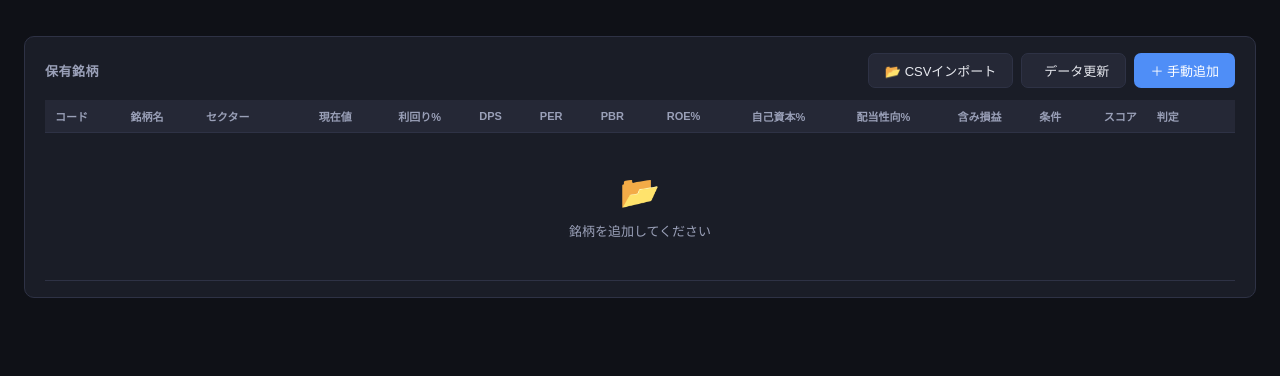
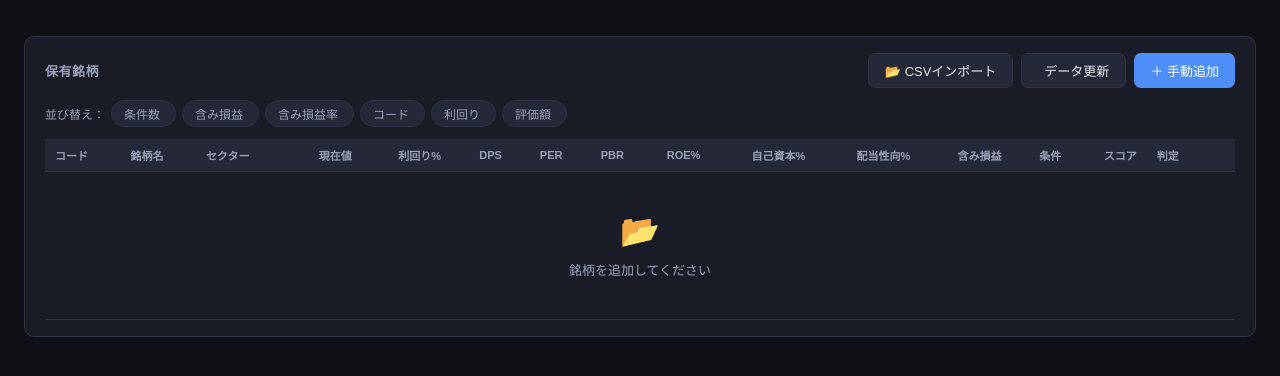
Before and after one commit to kazuspurple0907-ops/dividend-screener, a Flask app: page / in a window 1280 px wide. Shown: the part 48-424 px from the top of the page. Run offline with Flask 3, Linux system fonts and the light colour scheme; data that the repository does not hold is empty.

Commit message:
feat: portfolio sort buttons (条件数/含み損益/含み損益率/コード/利回り/評価額)

```diff
--- a/templates/index.html
+++ b/templates/index.html
@@ -162,6 +162,13 @@
   .pos { color: var(--ok); }
   .neg { color: var(--ng); }
 
+  /* ポートフォリオ ソートボタン */
+  .sort-btns { display: flex; gap: 6px; flex-wrap: wrap; margin-bottom: 12px; align-items: center; }
+  .sort-btn { background: var(--bg3); border: 1px solid var(--border); color: var(--text2); padding: 4px 12px; border-radius: 20px; font-size: 12px; cursor: pointer; transition: all .15s; white-space: nowrap; }
+  .sort-btn:hover { color: var(--text); border-color: var(--accent); }
+  .sort-btn.active { background: rgba(79,142,247,.15); color: var(--accent); border-color: var(--accent); }
+  .sort-arrow { font-size: 10px; margin-left: 3px; }
+
   /* 入替推奨カード */
   .rec-card { background: var(--bg3); border: 1px solid var(--border); border-radius: 8px; padding: 14px 16px; margin-bottom: 12px; }
   .rec-header { display: flex; align-items: center; gap: 12px; margin-bottom: 12px; }
@@ -257,6 +264,16 @@
         <button class="btn btn-primary" onclick="addStock()" style="align-self:flex-end;">追加</button>
         <button class="btn btn-secondary" onclick="toggleAddForm()" style="align-self:flex-end;">キャンセル</button>
       </div>
+    </div>
+
+    <div class="sort-btns" id="portfolio-sort-btns">
+      <span style="font-size:12px;color:var(--text2)">並び替え：</span>
+      <button class="sort-btn" data-sort="conditions_met" onclick="sortPortfolio('conditions_met')">条件数<span class="sort-arrow"></span></button>
+      <button class="sort-btn" data-sort="unrealized_pnl" onclick="sortPortfolio('unrealized_pnl')">含み損益<span class="sort-arrow"></span></button>
+      <button class="sort-btn" data-sort="unrealized_pnl_pct" onclick="sortPortfolio('unrealized_pnl_pct')">含み損益率<span class="sort-arrow"></span></button>
+      <button class="sort-btn" data-sort="code" onclick="sortPortfolio('code')">コード<span class="sort-arrow"></span></button>
+      <button class="sort-btn" data-sort="dividend_yield" onclick="sortPortfolio('dividend_yield')">利回り<span class="sort-arrow"></span></button>
+      <button class="sort-btn" data-sort="market_value" onclick="sortPortfolio('market_value')">評価額<span class="sort-arrow"></span></button>
     </div>
 
     <div class="tbl-wrap">
@@ -1011,7 +1028,47 @@ function renderAlerts(alerts) {
 }
 
 // ============================================================
-// テーブルソート
+// ポートフォリオ並び替え
+// ============================================================
+let pfSortKey = null;
+let pfSortAsc = false;
+
+function sortPortfolio(key) {
+  if (pfSortKey === key) {
+    pfSortAsc = !pfSortAsc;
+  } else {
+    pfSortKey = key;
+    pfSortAsc = (key === 'code'); // コードのみ昇順デフォルト、その他は降順
+  }
+
+  const sorted = [...portfolioMetrics].sort((a, b) => {
+    let av, bv;
+    if (key === 'market_value') {
+      av = (a.current_price || 0) * (a.shares || 0);
+      bv = (b.current_price || 0) * (b.shares || 0);
+    } else if (key === 'code') {
+      av = a.code || '';
+      bv = b.code || '';
+      return pfSortAsc ? av.localeCompare(bv) : bv.localeCompare(av);
+    } else {
+      av = a[key] ?? -Infinity;
+      bv = b[key] ?? -Infinity;
+    }
+    return pfSortAsc ? av - bv : bv - av;
+  });
+
+  renderPortfolioTable(sorted);
+
+  // ボタンのアクティブ状態更新
+  document.querySelectorAll('#portfolio-sort-btns .sort-btn').forEach(btn => {
+    const isActive = btn.dataset.sort === key;
+    btn.classList.toggle('active', isActive);
+    btn.querySelector('.sort-arrow').textContent = isActive ? (pfSortAsc ? '▲' : '▼') : '';
+  });
+}
+
+// ============================================================
+// テーブルソート（列ヘッダークリック用）
 // ============================================================
 const sortState = {};
 function sortTable(tableId, colIdx) {
```
